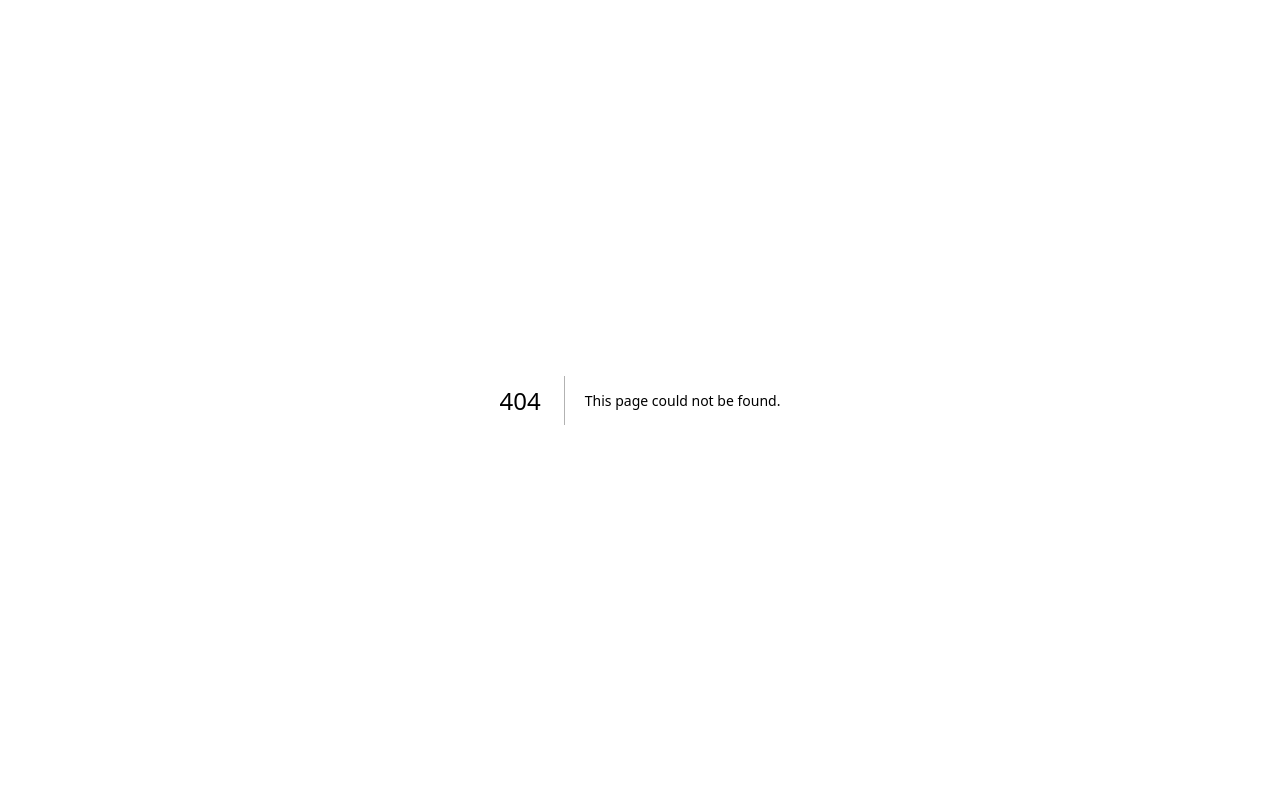
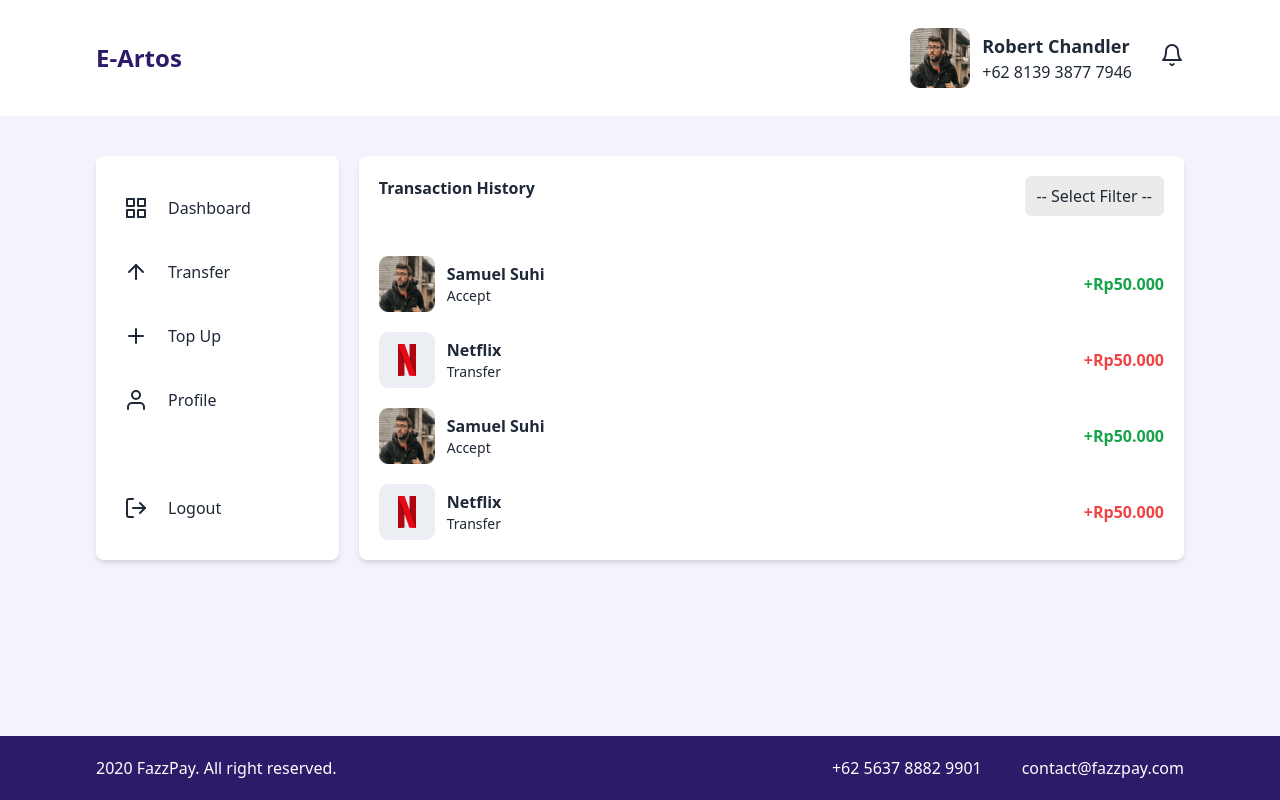
Before and after one commit to rioprayoga23/e-artos, a Next.js app: page /history in a window 1280 px wide. Before the commit this address had no page. Built offline with nearby package versions, Linux system fonts and the light colour scheme.

Commit message:
Add history page

```diff
--- a/components/layouts/MainLayout.js
+++ b/components/layouts/MainLayout.js
@@ -48,7 +48,7 @@ const MainLayout = ({ children }) => {
           </aside>
 
           {/* Content */}
-          {children}
+          <section className="w-[85%] md:w-full">{children}</section>
         </main>
       </div>
       <Footer />
--- /dev/null
+++ b/pages/history.js
@@ -0,0 +1,94 @@
+import Link from "next/link";
+import React from "react";
+import MainLayout from "../components/layouts/MainLayout";
+
+const history = () => {
+  return (
+    <MainLayout>
+      <div className="bg-white p-5 rounded-lg shadow-md w-full">
+        <div className="flex justify-between mb-10 md:flex md:flex-col md:gap-5">
+          <h3 className="font-semibold">Transaction History</h3>
+          <div className="dropdown dropdown-end">
+            <div
+              tabIndex={0}
+              className="bg-[#3A3D421A] py-2 px-3 rounded-md cursor-pointer text-center"
+            >
+              -- Select Filter --
+            </div>
+            <ul
+              tabIndex={0}
+              className="dropdown-content menu p-2 shadow bg-base-100 rounded-box w-52 mt-1"
+            >
+              <li>
+                <a>Item 1</a>
+              </li>
+              <li>
+                <a>Item 2</a>
+              </li>
+            </ul>
+          </div>
+        </div>
+        <div className="flex flex-col gap-5">
+          <div className="flex justify-between items-center">
+            <div className="flex gap-3 items-center">
+              <img
+                src="img/profile3.png"
+                alt=""
+                className="h-[56px] w-[56px]"
+              />
+              <div>
+                <h3 className="font-semibold">Samuel Suhi</h3>
+                <p className="text-sm">Accept</p>
+              </div>
+            </div>
+            <h3 className="font-semibold text-green-600">+Rp50.000</h3>
+          </div>
+          <div className="flex justify-between items-center">
+            <div className="flex gap-3 items-center">
+              <img
+                src="img/logo-netflix.png"
+                alt=""
+                className="h-[56px] w-[56px]"
+              />
+              <div>
+                <h3 className="font-semibold">Netflix</h3>
+                <p className="text-sm">Transfer</p>
+              </div>
+            </div>
+            <h3 className="font-semibold text-red-500">+Rp50.000</h3>
+          </div>
+          <div className="flex justify-between items-center">
+            <div className="flex gap-3 items-center">
+              <img
+                src="img/profile3.png"
+                alt=""
+                className="h-[56px] w-[56px]"
+              />
+              <div>
+                <h3 className="font-semibold">Samuel Suhi</h3>
+                <p className="text-sm">Accept</p>
+              </div>
+            </div>
+            <h3 className="font-semibold text-green-600">+Rp50.000</h3>
+          </div>
+          <div className="flex justify-between items-center">
+            <div className="flex gap-3 items-center">
+              <img
+                src="img/logo-netflix.png"
+                alt=""
+                className="h-[56px] w-[56px]"
+              />
+              <div>
+                <h3 className="font-semibold">Netflix</h3>
+                <p className="text-sm">Transfer</p>
+              </div>
+            </div>
+            <h3 className="font-semibold text-red-500">+Rp50.000</h3>
+          </div>
+        </div>
+      </div>
+    </MainLayout>
+  );
+};
+
+export default history;
--- a/pages/home.js
+++ b/pages/home.js
@@ -6,7 +6,6 @@ import Link from "next/link";
 const HomePage = () => {
   return (
     <MainLayout>
-      <section className="w-[85%] md:w-full">
       <div className="bg-primary p-5 shadow-md rounded-lg flex text-white md:flex-col md:w-full">
         <div className="flex flex-col gap-4 flex-1">
           <p className="font-base">Balance</p>
@@ -111,7 +110,6 @@ const HomePage = () => {
           </div>
         </div>
       </div>
-      </section>
     </MainLayout>
   );
 };
```
Lines whose indentation alone changed are shown as unchanged.
